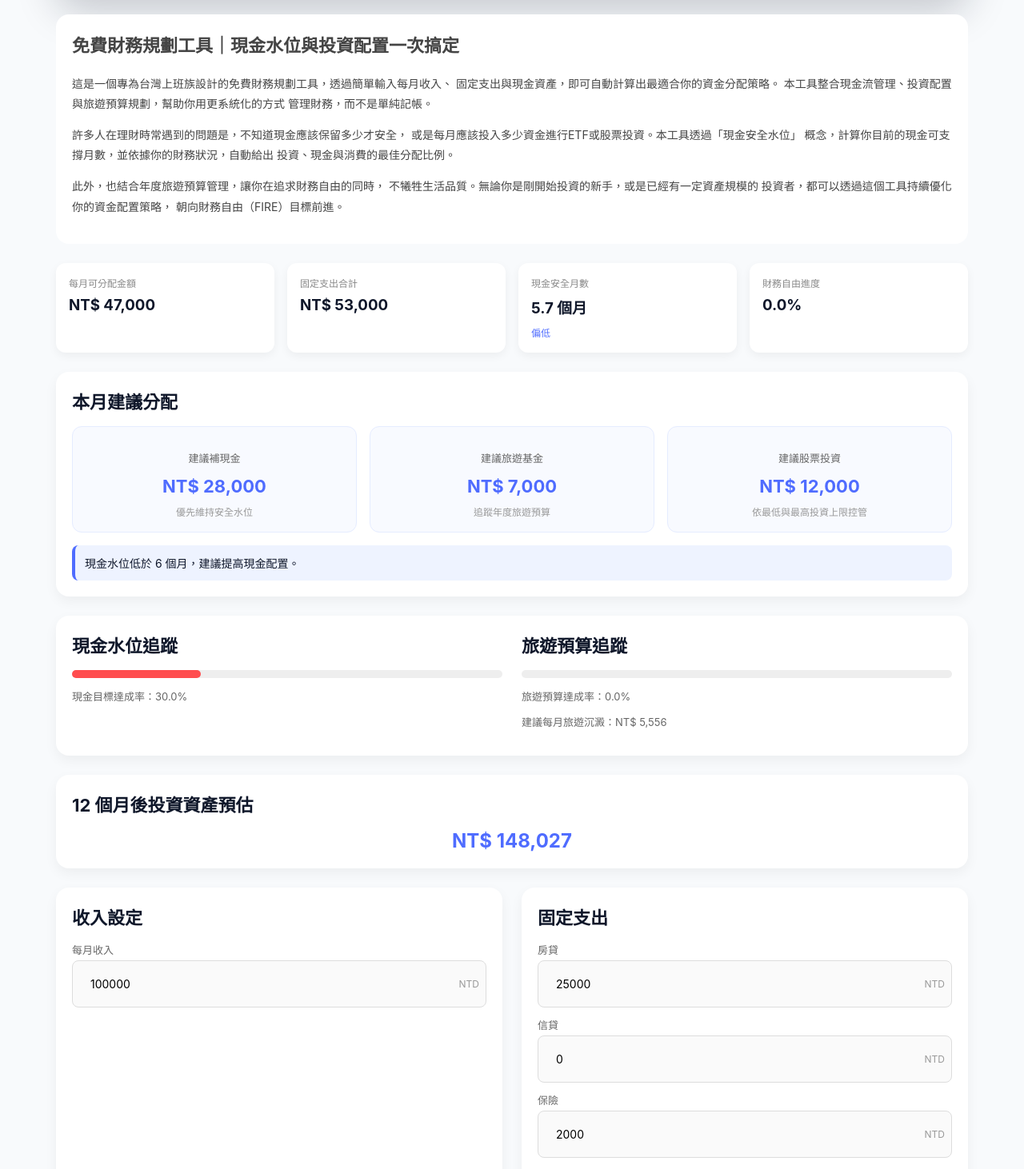
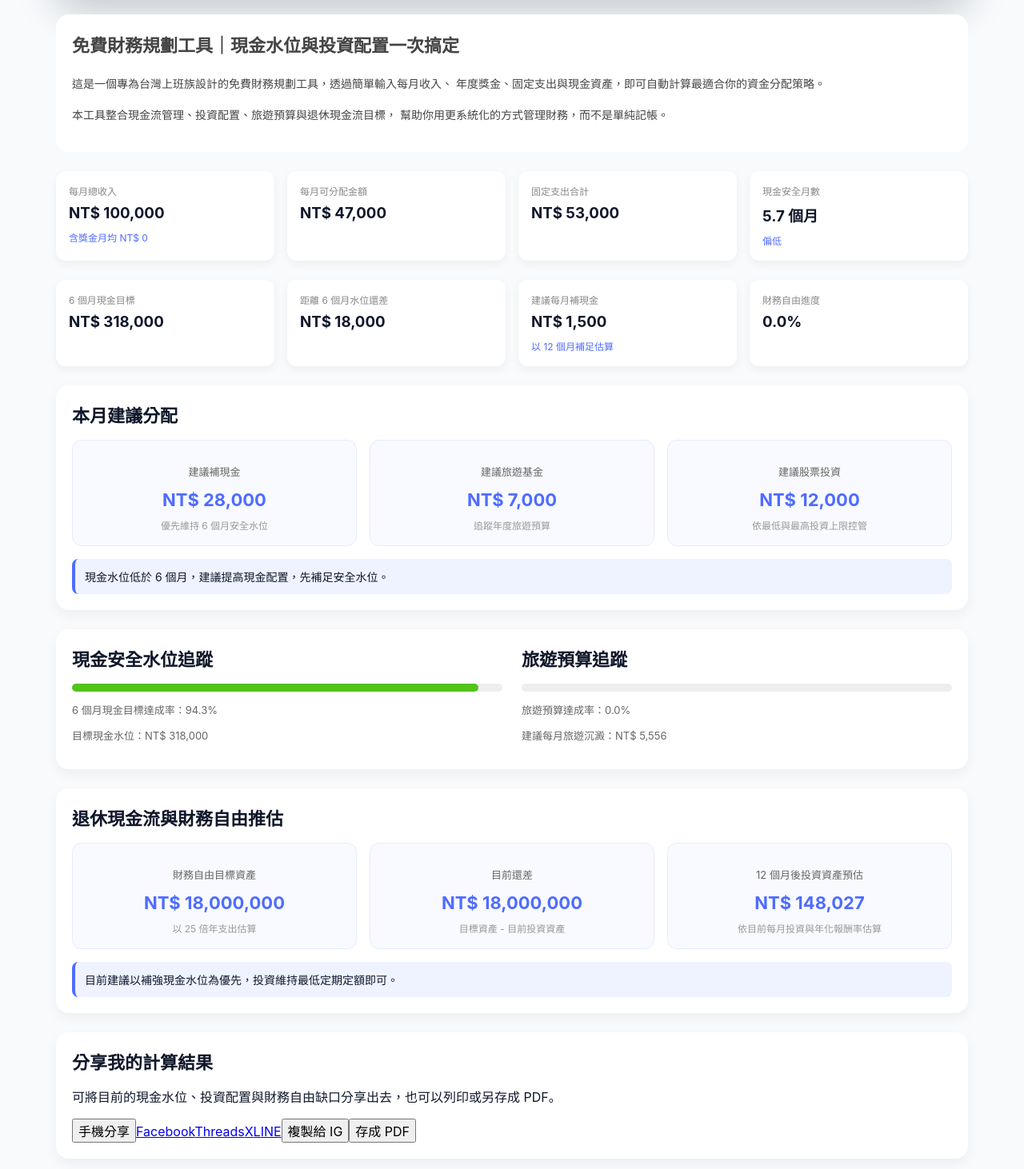
Before and after one commit to JulieChang/fire-pwa-complete, a React (Vite) app: page / in a window 1280 px wide. Shown: the part 320-1782 px from the top of the page at 80% size. Built offline with nearby package versions, Linux system fonts and the light colour scheme.

Commit message:
Add SharePanel component for sharing results

```diff
--- a/src/App.jsx
+++ b/src/App.jsx
@@ -66,8 +66,103 @@ function AllocationCard({ title, amount, note }) {
   );
 }
 
+function SharePanel({ result }) {
+  const pageUrl = window.location.href;
+
+  const shareText = `我的 Personal FinOps 計算結果：
+每月可分配金額：${formatNTD(result.available)}
+現金安全月數：${result.cashRunwayMonths.toFixed(1)} 個月
+6 個月現金目標：${formatNTD(result.sixMonthCashTarget)}
+距離安全水位還差：${formatNTD(result.cashGapToSixMonths)}
+建議每月補現金：${formatNTD(result.suggestedMonthlyCashTopUp)}
+財務自由目標資產：${formatNTD(result.financialFreedomTarget)}
+目前還差：${formatNTD(result.financialFreedomGap)}
+
+用這個免費工具試算你的現金水位、投資配置與財務自由缺口：
+${pageUrl}`;
+
+  const encodedText = encodeURIComponent(shareText);
+  const encodedUrl = encodeURIComponent(pageUrl);
+
+  const shareLinks = {
+    facebook: `https://www.facebook.com/sharer/sharer.php?u=${encodedUrl}`,
+    x: `https://twitter.com/intent/tweet?text=${encodedText}`,
+    threads: `https://www.threads.net/intent/post?text=${encodedText}`,
+    line: `https://social-plugins.line.me/lineit/share?url=${encodedUrl}`,
+  };
+
+  const copyText = async () => {
+    try {
+      await navigator.clipboard.writeText(shareText);
+      alert("已複製分享文案，可貼到 IG、Threads、LINE 或其他平台。");
+    } catch {
+      alert("複製失敗，請手動選取文字。");
+    }
+  };
+
+  const nativeShare = async () => {
+    if (navigator.share) {
+      try {
+        await navigator.share({
+          title: "Personal FinOps 計算結果",
+          text: shareText,
+          url: pageUrl,
+        });
+      } catch {
+        return;
+      }
+    } else {
+      copyText();
+    }
+  };
+
+  const savePdf = () => {
+    window.print();
+  };
+
+  return (
+    <section className="section share-section">
+      <h2>分享我的計算結果</h2>
+      <p className="share-description">
+        可將目前的現金水位、投資配置與財務自由缺口分享出去，也可以列印或另存成 PDF。
+      </p>
+
+      <div className="share-buttons">
+        <button type="button" onClick={nativeShare}>
+          手機分享
+        </button>
+
+        <a href={shareLinks.facebook} target="_blank" rel="noreferrer">
+          Facebook
+        </a>
+
+        <a href={shareLinks.threads} target="_blank" rel="noreferrer">
+          Threads
+        </a>
+
+        <a href={shareLinks.x} target="_blank" rel="noreferrer">
+          X
+        </a>
+
+        <a href={shareLinks.line} target="_blank" rel="noreferrer">
+          LINE
+        </a>
+
+        <button type="button" onClick={copyText}>
+          複製給 IG
+        </button>
+
+        <button type="button" onClick={savePdf}>
+          存成 PDF
+        </button>
+      </div>
+    </section>
+  );
+}
+
 export default function App() {
   const [monthlyIncome, setMonthlyIncome] = useState(100000);
+  const [annualBonus, setAnnualBonus] = useState(0);
 
   const [mortgage, setMortgage] = useState(25000);
   const [personalLoan, setPersonalLoan] = useState(0);
@@ -86,22 +181,37 @@ export default function App() {
   const [maxInvestment, setMaxInvestment] = useState(50000);
   const [annualReturnRate, setAnnualReturnRate] = useState(6);
 
+  const [retirementMonthlyCashflow, setRetirementMonthlyCashflow] =
+    useState(60000);
+
   const result = useMemo(() => {
     const fixedExpense =
       mortgage + personalLoan + insurance + livingExpense + utilities;
 
-    const available = monthlyIncome - fixedExpense;
+    const monthlyBonusEquivalent = annualBonus / 12;
+    const monthlyTotalIncome = monthlyIncome + monthlyBonusEquivalent;
+    const available = monthlyTotalIncome - fixedExpense;
+
     const necessaryExpense = fixedExpense;
     const cashRunwayMonths =
       necessaryExpense > 0 ? currentCash / necessaryExpense : 0;
 
-    const cashProgress = cashGoal > 0 ? (currentCash / cashGoal) * 100 : 0;
+    const sixMonthCashTarget = necessaryExpense * 6;
+    const cashGapToSixMonths = Math.max(sixMonthCashTarget - currentCash, 0);
+
+    const suggestedMonthlyCashTopUp =
+      cashGapToSixMonths > 0 ? cashGapToSixMonths / 12 : 0;
+
+    const cashProgress =
+      sixMonthCashTarget > 0 ? (currentCash / sixMonthCashTarget) * 100 : 0;
+
     const travelProgress =
       annualTravelBudget > 0
         ? (currentTravelFund / annualTravelBudget) * 100
         : 100;
 
     const remainingMonths = Math.max(12 - new Date().getMonth(), 1);
+
     const requiredMonthlyTravelSaving = Math.max(
       (annualTravelBudget - currentTravelFund) / remainingMonths,
       0
@@ -133,7 +243,7 @@ export default function App() {
         travelAllocation = 0;
       }
 
-      if (currentCash >= cashGoal) {
+      if (currentCash >= cashGoal || currentCash >= sixMonthCashTarget) {
         investmentAllocation += cashAllocation;
         cashAllocation = 0;
       }
@@ -150,31 +260,62 @@ export default function App() {
 
     if (cashRunwayMonths < 3) {
       cashStatus = "危險";
-      advice = "現金水位低於 3 個月，建議優先補足緊急預備金。";
+      advice =
+        "現金水位低於 3 個月，建議暫緩增加風險性投資，優先補足緊急預備金。";
     } else if (cashRunwayMonths < 6) {
       cashStatus = "偏低";
-      advice = "現金水位低於 6 個月，建議提高現金配置。";
+      advice = "現金水位低於 6 個月，建議提高現金配置，先補足安全水位。";
     } else if (cashRunwayMonths > 12) {
       cashStatus = "偏高";
-      advice = "現金水位超過 12 個月，可考慮提高投資比例。";
+      advice = "現金水位超過 12 個月，可考慮提高長期投資比例。";
     }
 
     const monthlyReturnRate = annualReturnRate / 100 / 12;
+
     const projectedInvestment =
-      currentInvestmentAsset * Math.pow(1 + monthlyReturnRate, 12) +
+      monthlyReturnRate > 0
+        ? currentInvestmentAsset * Math.pow(1 + monthlyReturnRate, 12) +
           investmentAllocation *
-        ((Math.pow(1 + monthlyReturnRate, 12) - 1) / monthlyReturnRate || 12);
+            ((Math.pow(1 + monthlyReturnRate, 12) - 1) / monthlyReturnRate)
+        : currentInvestmentAsset + investmentAllocation * 12;
 
-    const financialFreedomTarget = 60000 * 12 * 25;
+    const financialFreedomTarget = retirementMonthlyCashflow * 12 * 25;
+
+    const financialFreedomGap = Math.max(
+      financialFreedomTarget - currentInvestmentAsset,
+      0
+    );
+
     const financialFreedomProgress =
       financialFreedomTarget > 0
         ? (currentInvestmentAsset / financialFreedomTarget) * 100
         : 0;
 
+    let investmentAdvice = "";
+
+    if (cashRunwayMonths < 6) {
+      investmentAdvice =
+        "目前建議以補強現金水位為優先，投資維持最低定期定額即可。";
+    } else if (financialFreedomProgress < 25) {
+      investmentAdvice =
+        "目前距離財務自由目標仍遠，建議以長期成長型資產為主，例如大盤型 ETF 或核心股票配置。";
+    } else if (financialFreedomProgress < 60) {
+      investmentAdvice =
+        "已進入資產累積期，建議維持核心投資，同時控制單一標的集中風險。";
+    } else {
+      investmentAdvice =
+        "財務自由進度已具規模，建議逐步提高現金流型資產與防禦型配置。";
+    }
+
     return {
       fixedExpense,
+      monthlyBonusEquivalent,
+      monthlyTotalIncome,
       available,
       cashRunwayMonths,
+      sixMonthCashTarget,
+      cashGapToSixMonths,
+      suggestedMonthlyCashTopUp,
       cashProgress,
       travelProgress,
       requiredMonthlyTravelSaving,
@@ -184,10 +325,14 @@ export default function App() {
       cashStatus,
       advice,
       projectedInvestment,
+      financialFreedomTarget,
+      financialFreedomGap,
       financialFreedomProgress,
+      investmentAdvice,
     };
   }, [
     monthlyIncome,
+    annualBonus,
     mortgage,
     personalLoan,
     insurance,
@@ -201,26 +346,24 @@ export default function App() {
     minInvestment,
     maxInvestment,
     annualReturnRate,
+    retirementMonthlyCashflow,
   ]);
 
   return (
     <main className="app">
       <section className="hero">
         <div>
-          {/* 🔥 Growth AI Agent */}
           {isDev && <GrowthAgent />}
 
-          <p className="eyebrow">Financial Freedom Planner</p>
+          <p className="eyebrow">Personal FinOps Engine</p>
           <h1>每月資金分配引擎</h1>
           <p>
-            依照收入、固定支出、現金水位、旅遊預算與投資上限，自動產出每月分配建議。
+            依照收入、獎金、固定支出、現金水位、旅遊預算與投資上限，自動產出每月分配建議。
           </p>
           <p>
-            幫助你自動計算：✔ 現金安全水位✔ 每月投資配置✔ 旅遊預算規劃
+            幫助你自動計算：✔ 現金安全水位 ✔ 每月投資配置 ✔ 旅遊預算規劃 ✔ 財務自由缺口
           </p>
-           <p>
-            適合：月薪族 / ETF 投資者 / 想達成財務自由的人
-          </p>
+          <p>適合：月薪族 / 股票與 ETF 投資者 / 想達成財務自由的人</p>
         </div>
       </section>
 
@@ -228,31 +371,42 @@ export default function App() {
         <h2>免費財務規劃工具｜現金水位與投資配置一次搞定</h2>
         <p>
           這是一個專為台灣上班族設計的免費財務規劃工具，透過簡單輸入每月收入、
-    固定支出與現金資產，即可自動計算出最適合你的資金分配策略。
-    本工具整合現金流管理、投資配置與旅遊預算規劃，幫助你用更系統化的方式
-    管理財務，而不是單純記帳。
+          年度獎金、固定支出與現金資產，即可自動計算最適合你的資金分配策略。
         </p>
         <p>
-    許多人在理財時常遇到的問題是，不知道現金應該保留多少才安全，
-    或是每月應該投入多少資金進行ETF或股票投資。本工具透過「現金安全水位」
-    概念，計算你目前的現金可支撐月數，並依據你的財務狀況，自動給出
-    投資、現金與消費的最佳分配比例。
-  </p>
-  <p>
-    此外，也結合年度旅遊預算管理，讓你在追求財務自由的同時，
-    不犧牲生活品質。無論你是剛開始投資的新手，或是已經有一定資產規模的
-    投資者，都可以透過這個工具持續優化你的資金配置策略，
-    朝向財務自由（FIRE）目標前進。
+          本工具整合現金流管理、投資配置、旅遊預算與退休現金流目標，
+          幫助你用更系統化的方式管理財務，而不是單純記帳。
         </p>
       </section>
 
       <section className="dashboard">
+        <MetricCard
+          title="每月總收入"
+          value={formatNTD(result.monthlyTotalIncome)}
+          note={`含獎金月均 ${formatNTD(result.monthlyBonusEquivalent)}`}
+        />
         <MetricCard title="每月可分配金額" value={formatNTD(result.available)} />
         <MetricCard title="固定支出合計" value={formatNTD(result.fixedExpense)} />
         <MetricCard
           title="現金安全月數"
           value={`${result.cashRunwayMonths.toFixed(1)} 個月`}
           note={result.cashStatus}
+        />
+      </section>
+
+      <section className="dashboard">
+        <MetricCard
+          title="6 個月現金目標"
+          value={formatNTD(result.sixMonthCashTarget)}
+        />
+        <MetricCard
+          title="距離 6 個月水位還差"
+          value={formatNTD(result.cashGapToSixMonths)}
+        />
+        <MetricCard
+          title="建議每月補現金"
+          value={formatNTD(result.suggestedMonthlyCashTopUp)}
+          note="以 12 個月補足估算"
         />
         <MetricCard
           title="財務自由進度"
@@ -266,7 +420,7 @@ export default function App() {
           <AllocationCard
             title="建議補現金"
             amount={result.cashAllocation}
-            note="優先維持安全水位"
+            note="優先維持 6 個月安全水位"
           />
           <AllocationCard
             title="建議旅遊基金"
@@ -284,10 +438,13 @@ export default function App() {
 
       <section className="section two-column">
         <div>
-          <h2>現金水位追蹤</h2>
+          <h2>現金安全水位追蹤</h2>
           <ProgressBar value={result.cashProgress} />
           <p className="progress-text">
-            現金目標達成率：{clamp(result.cashProgress).toFixed(1)}%
+            6 個月現金目標達成率：{clamp(result.cashProgress).toFixed(1)}%
+          </p>
+          <p className="progress-text">
+            目標現金水位：{formatNTD(result.sixMonthCashTarget)}
           </p>
         </div>
 
@@ -298,18 +455,34 @@ export default function App() {
             旅遊預算達成率：{clamp(result.travelProgress).toFixed(1)}%
           </p>
           <p className="progress-text">
-            建議每月旅遊沉澱：
-            {formatNTD(result.requiredMonthlyTravelSaving)}
+            建議每月旅遊沉澱：{formatNTD(result.requiredMonthlyTravelSaving)}
           </p>
         </div>
       </section>
 
       <section className="section">
-        <h2>12 個月後投資資產預估</h2>
-        <div className="projection">
-          {formatNTD(result.projectedInvestment)}
+        <h2>退休現金流與財務自由推估</h2>
+        <div className="allocation-grid">
+          <AllocationCard
+            title="財務自由目標資產"
+            amount={result.financialFreedomTarget}
+            note="以 25 倍年支出估算"
+          />
+          <AllocationCard
+            title="目前還差"
+            amount={result.financialFreedomGap}
+            note="目標資產 - 目前投資資產"
+          />
+          <AllocationCard
+            title="12 個月後投資資產預估"
+            amount={result.projectedInvestment}
+            note="依目前每月投資與年化報酬率估算"
+          />
         </div>
+        <div className="advice-box">{result.investmentAdvice}</div>
       </section>
+
+      <SharePanel result={result} />
 
       <section className="form-grid">
         <div className="form-section">
@@ -318,6 +491,11 @@ export default function App() {
             label="每月收入"
             value={monthlyIncome}
             onChange={setMonthlyIncome}
+          />
+          <InputCard
+            label="每年獎金收入"
+            value={annualBonus}
+            onChange={setAnnualBonus}
           />
         </div>
 
@@ -360,7 +538,7 @@ export default function App() {
             onChange={setCurrentCash}
           />
           <InputCard
-            label="現金目標"
+            label="自訂現金目標"
             value={cashGoal}
             onChange={setCashGoal}
           />
@@ -389,6 +567,11 @@ export default function App() {
             onChange={setAnnualReturnRate}
             suffix="%"
           />
+          <InputCard
+            label="退休後每月期待現金流"
+            value={retirementMonthlyCashflow}
+            onChange={setRetirementMonthlyCashflow}
+          />
         </div>
       </section>
     </main>
```
Lines whose indentation alone changed are shown as unchanged.
